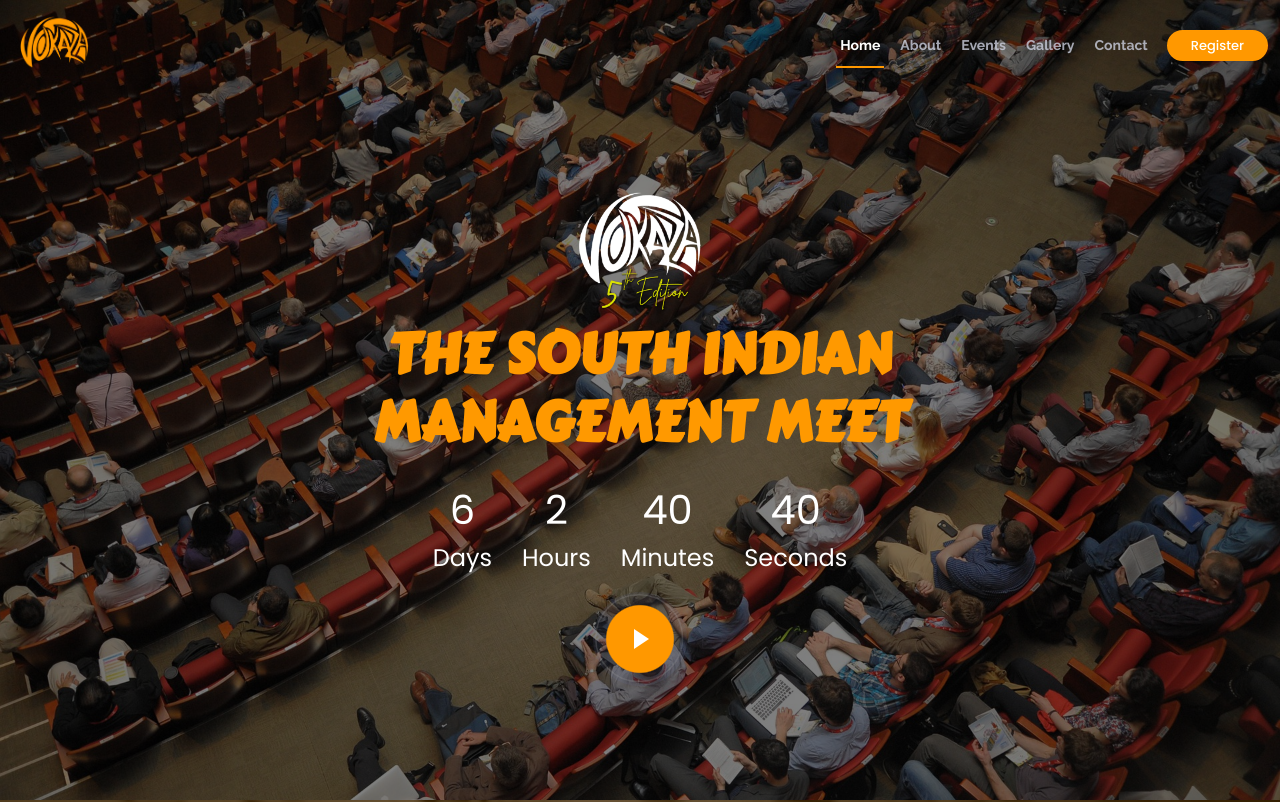
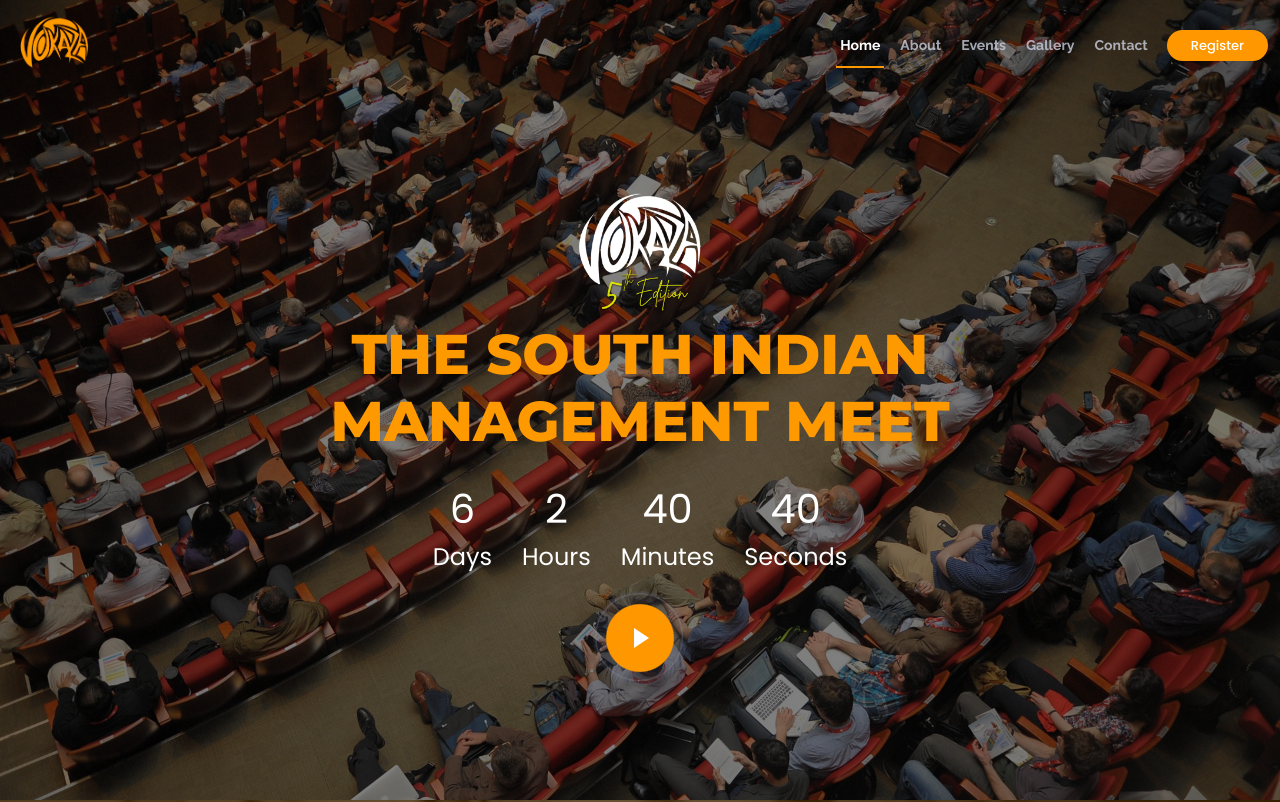
Before and after one commit to suhaibneduvanna/vokaza, a plain HTML site: page index.html in a window 1280 px wide. Shown: the top 802 px of the page. Drawn offline with Linux system fonts and the light colour scheme; animation ran at ten frames a second.

Commit message:
title font changed

```diff
--- a/index.html
+++ b/index.html
@@ -106,7 +106,7 @@
   <section id="hero">
     <div class="hero-container" data-aos="zoom-in" data-aos-delay="100">
       <img style="height: 140px;" src="assets/img/logo-white.png" alt="">
-      <h1 class="mb-4 pb-0"><span style="font-family: 'Carter One', cursive; font-weight: 900;">The South Indian <br>
+      <h1 class="mb-4 pb-0"><span style="font-family: 'Montserrat', sans-serif; font-weight: 800;">The South Indian <br>
           Management Meet</span></h1>
       <!-- <p class="mb-4 pb-0">10-12 December, Downtown Conference Center, New York</p> -->
 
```
